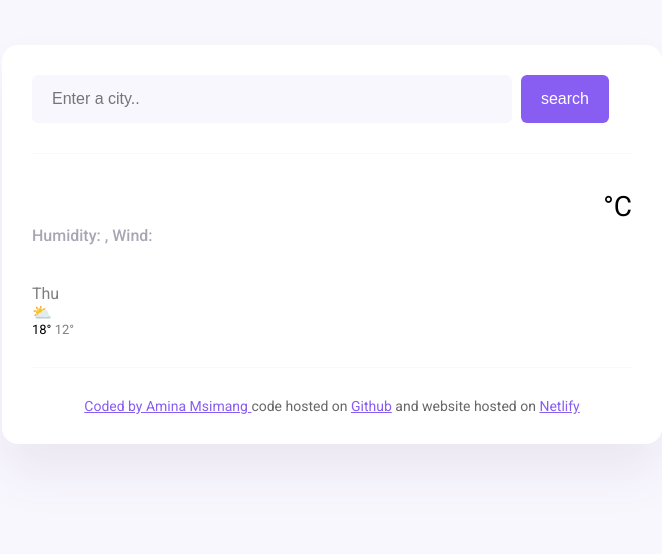
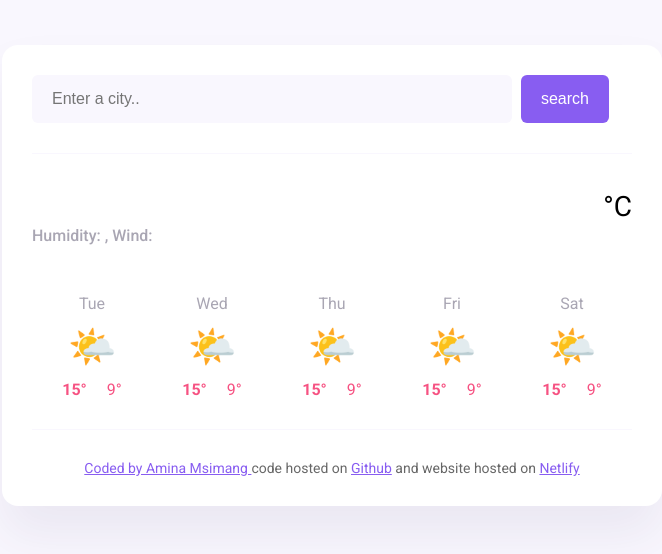
Before and after one commit to msimangamina/main-weather-app, a plain HTML site: page index.html in a window 1280 px wide. Shown: the whole page, without its empty margins (308-970 px from the left). Drawn offline with nearby package versions, Linux system fonts and the light colour scheme; no server answers.

Commit message:
Inject forecast HTML from Javascript

```diff
--- a/index.html
+++ b/index.html
@@ -38,20 +38,7 @@
     <div class="weather-app-unit">°C</div>
     </div>
     </div>
-    <div class="weather-forecast">
-        <div class="row">
-            <div class="col-2">
-                </div>
-                <div class="weather-forecast-date">Thu</div>
-                <div>
-                    ⛅
-                </div>
-                <div class="weather-forecast-temperatures">
-                    <span class="weather-forecast-temperature-max">18°</span>
-                    <span class="weather-forecast-temperature-min">12°</span>
-                </div>
-        </div>
-
+    <div class="weather-forecast" id="forecast">
     </div>
     </main>
 <footer>
--- a/src/index.js
+++ b/src/index.js
@@ -59,12 +59,37 @@ function handleSearchSubmit(event) {
     let searchInput = document.querySelector("#search-form-input");
 
     searchCity(searchInput.value);
-
 }
 
 
+function displayForecast() {
+    let days =["Tue", "Wed", "Thu", "Fri", "Sat"];
+    let forecastHtml = "";
+
+    days.forEach(function (day) {
+        forecastHtml =
+         forecastHtml +
+      `
+      <div class="weather-forecast-day">
+      <div class="weather-forecast-date">${day}</div>
+      <div class="weather-forecast-icon">🌤️</div>
+      <div class="weather-forecast-temperatures">
+       <div class="weather-forecast-temperature">
+            <strong>15°</strong>
+        </div>
+        <div class="weather-forecast-temperature">9°</div>
+        </div>
+        </div>
+        `;
+})
+
+
+let forecastElement =document.querySelector("#forecast")
+forecastElement.innerHTML = forecastHtml;
+}
 
 let searchFormElement = document.querySelector("#search-form");
 searchFormElement.addEventListener("submit", handleSearchSubmit);
 
 searchCity("Paris");
+displayForecast();
--- a/src/style.css
+++ b/src/style.css
@@ -112,22 +112,37 @@ footer {
 }
 
 .weather-forecast {
-    margin-top:20px;
-    color: #000
-
+    display: flex;
+    justify-content: space-around;
+    margin-top: 30px;
 
 }
 
 .weather-forecast-date {
+    text-align: center;
+    color: rgba(39, 33, 66, 0.4);
     font-size: 16px;
-    opacity: 0.5;
+    line-height: 20px;
+    margin-bottom: 10px;
 
 }
 
-.weather-forecast-temperature-min {
-    opacity: 0.5;
+.weather-forecast-icon {
+    font-size: 39px;
+    text-align: center;
 }
 
+
 .weather-forecast-temperatures {
-    font-size: 13px;
+    text-align: center;
+    color: #f65282;
+    margin-top: 10px;
+    display: flex;
+    justify-content: center;
+
+
+    .weather-forecast-temperature {
+        padding: 0 10px;
+    }
+
 }
```
